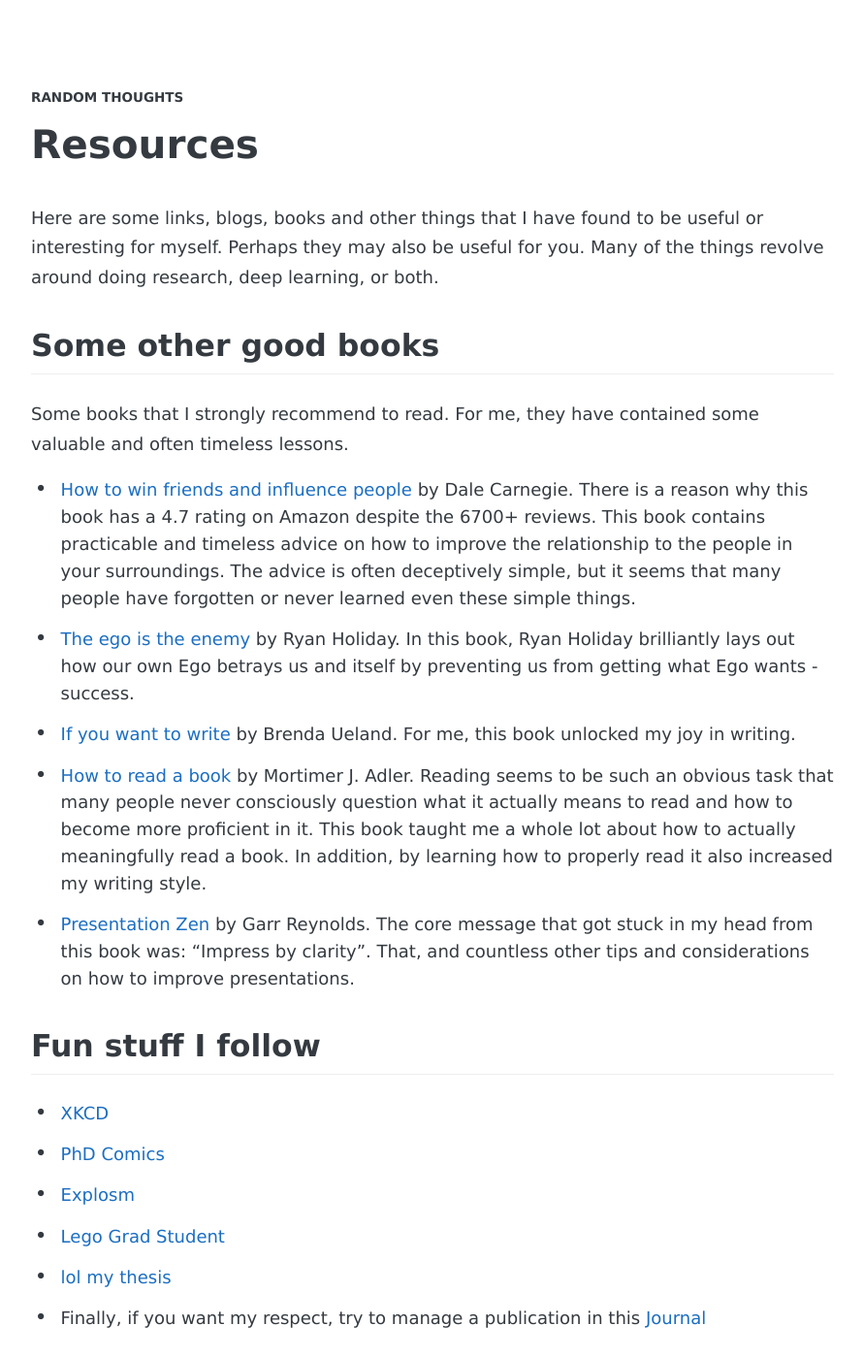
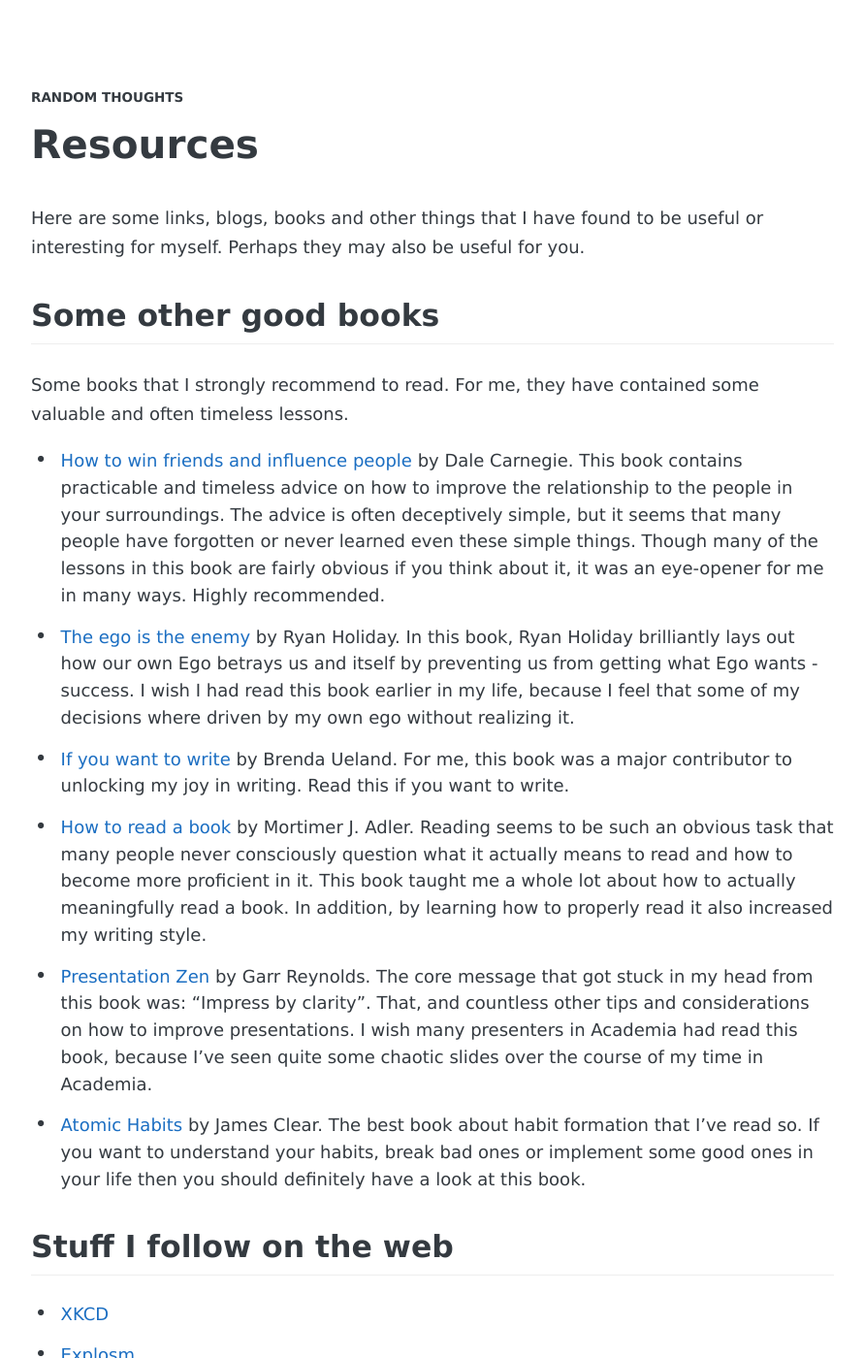
Before and after one commit to stefanthaler/stefanthaler.github.io, a Jekyll site: the page built from resources.md, in a window 1280 px wide and 1400 px high. Shown: the whole window at 97% size, without its empty margins (194-1085 px from the left). Built offline with Jekyll 4.4.1, drawn with Linux system fonts in a browser that asks for light colours; some web fonts are replaced; some of the changed text lies outside the part shown.

Commit message:
adds some more resources

```diff
--- a/resources.md
+++ b/resources.md
@@ -3,26 +3,27 @@
 permalink: /resources/
 ---
 
-Here are some links, blogs, books and other things that I have found to be useful or interesting for myself. Perhaps they may also be useful for you. Many of the things revolve around doing research, deep learning, or both.
+Here are some links, blogs, books and other things that I have found to be useful or interesting for myself. Perhaps they may also be useful for you.
 
 
 ## Some other good books
 Some books that I strongly recommend to read.  For me, they have contained some valuable and often timeless lessons.
-- [How to win friends and influence people](https://www.amazon.com/How-Win-Friends-Influence-People/dp/0671027034/) by Dale Carnegie. There is a reason why this book has a 4.7 rating on Amazon despite the 6700+ reviews. This book contains practicable and timeless advice on how to improve the relationship to the people in your surroundings. The advice is often deceptively simple, but it seems that many people have forgotten or never learned even these simple things.
-- [The ego is the enemy](https://www.amazon.com/Ego-Enemy-Ryan-Holiday/dp/1591847818) by Ryan Holiday. In this book, Ryan Holiday brilliantly lays out how our own Ego betrays us and itself by preventing us from getting what Ego wants - success.
-- [If you want to write](https://www.amazon.com/You-Want-Write-Brenda-Ueland/dp/1614271356) by Brenda Ueland. For me, this book unlocked my joy in writing.
-- [How to read a book](https://www.amazon.com/How-Read-Book-Intelligent-Touchstone/dp/0671212095) by Mortimer J. Adler. Reading seems to be such an obvious task that many people never consciously question what it actually means to read and how to become more proficient in it. This book taught me a whole lot about how to actually meaningfully read a book. In addition, by learning how to properly read it also increased my writing style.
-- [Presentation Zen](https://www.amazon.com/Presentation-Zen-Simple-Design-Delivery/dp/0321811984) by Garr Reynolds. The core message that got stuck in my head from this book was: "Impress by clarity". That, and countless other tips and considerations on how to improve presentations.
+- [How to win friends and influence people](https://www.goodreads.com/book/show/4865.How_to_Win_Friends_and_Influence_People) by Dale Carnegie. This book contains practicable and timeless advice on how to improve the relationship to the people in your surroundings. The advice is often deceptively simple, but it seems that many people have forgotten or never learned even these simple things. Though many of the lessons in this book are fairly obvious if you think about it, it was an eye-opener for me in many ways. Highly recommended.
+- [The ego is the enemy](https://www.goodreads.com/book/show/30370821-ego-is-the-enemy) by Ryan Holiday. In this book, Ryan Holiday brilliantly lays out how our own Ego betrays us and itself by preventing us from getting what Ego wants - success. I wish I had read this book earlier in my life, because I feel that some of my decisions where driven by my own ego without realizing it.
+- [If you want to write](https://www.goodreads.com/book/show/248954.If_You_Want_to_Write) by Brenda Ueland. For me, this book was a major contributor to unlocking my joy in writing. Read this if you want to write.
+- [How to read a book](https://www.goodreads.com/book/show/567610.How_to_Read_a_Book) by Mortimer J. Adler. Reading seems to be such an obvious task that many people never consciously question what it actually means to read and how to become more proficient in it. This book taught me a whole lot about how to actually meaningfully read a book. In addition, by learning how to properly read it also increased my writing style.
+- [Presentation Zen](https://www.goodreads.com/book/show/1908456.Presentation_Zen) by Garr Reynolds. The core message that got stuck in my head from this book was: "Impress by clarity". That, and countless other tips and considerations on how to improve presentations. I wish many presenters in Academia had read this book, because I've seen quite some chaotic slides over the course of my time in Academia.
+- [Atomic Habits](https://www.goodreads.com/book/show/40121378-atomic-habits) by James Clear. The best book about habit formation that I've read so. If you want to understand your habits, break bad ones or implement some good ones in your life then you should definitely have a look at this book.
 
-## Fun stuff I follow
+## Stuff I follow on the web
 - [XKCD](https://xkcd.com/)
-- [PhD Comics](http://phdcomics.com/comics.php)
 - [Explosm](http://explosm.net/)
-- [Lego Grad Student](https://legogradstudent.tumblr.com/)
-- [lol my thesis](http://lolmythesis.com/)
-- Finally, if you want my respect, try to manage a publication in this [Journal](http://www.universalrejection.org/)
+- [Bruce Schneier's blog](https://schneier.com). To me, Bruce Schneier's blog is an excellent source for staying up to date with high-level developments in IT-security and privacy. To me, Bruce Schneier is also a role model on how to maintain a blog.
+- [Graham Fuller's blog](http://grahamefuller.com/blog/). Graham Fuller is an ex-CIA Middle East expert, who critically comments on U.S. foreign policy every now and then.
 
-
+## Inspiring Talks
+- [How to write a great research paper](https://www.microsoft.com/en-us/research/academic-program/write-great-research-paper/) by Simon Peyton Jones. Probably the best talk on how to write a good paper. Caused a perspective shift in me, and helped me to appreciate the act of writing.
+- [Why you should define your fears instead of your goals](https://www.ted.com/talks/tim_ferriss_why_you_should_define_your_fears_instead_of_your_goals]) by Tim Ferris. The major lesson that I drew from this talk was that I should consider the cost of inaction in any decision making. That is, what will it cost if don't change the status quo or don't act on something. This was a game changer on how I make decisions in my life.
 <!--
 You can see live demo [here](https://aweekj.github.io/Kiko-plus). This theme is inspired by [Kiko](http://github.com/gfjaru/Kiko) theme.
 
```
